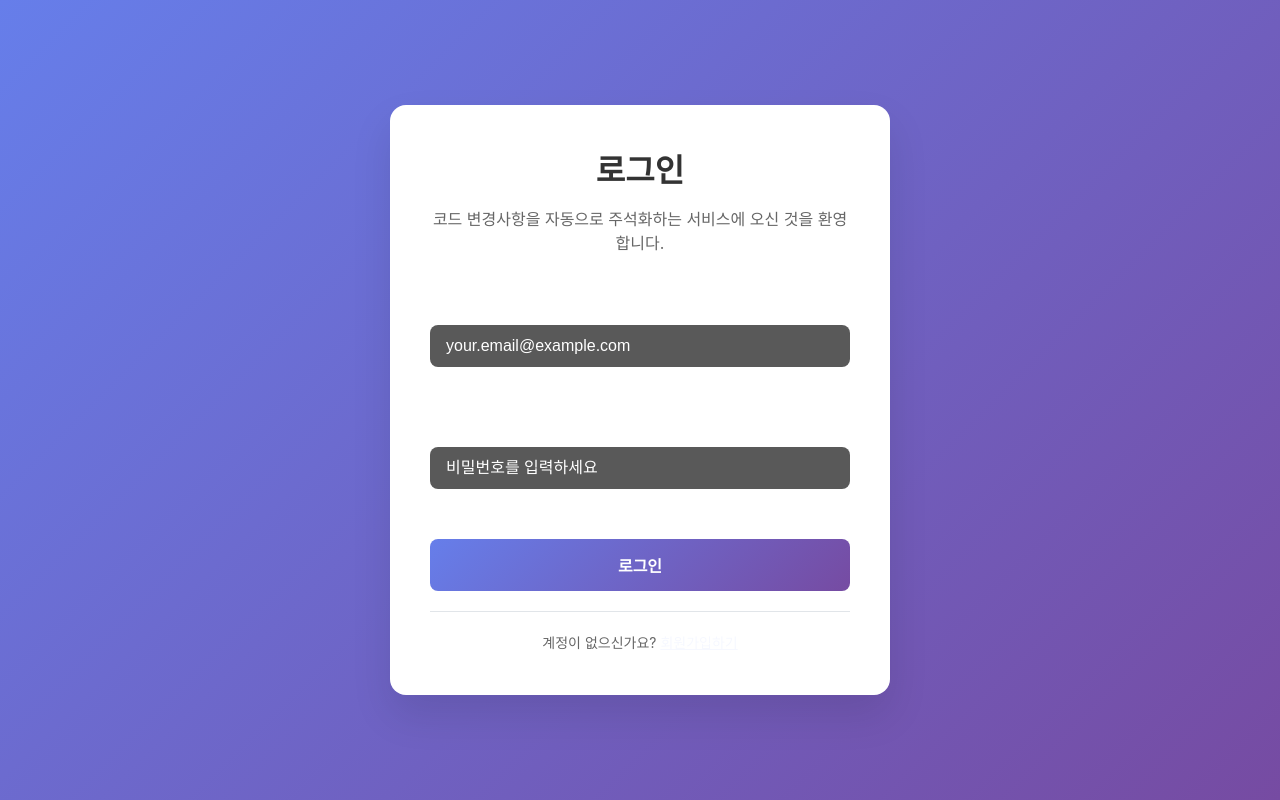
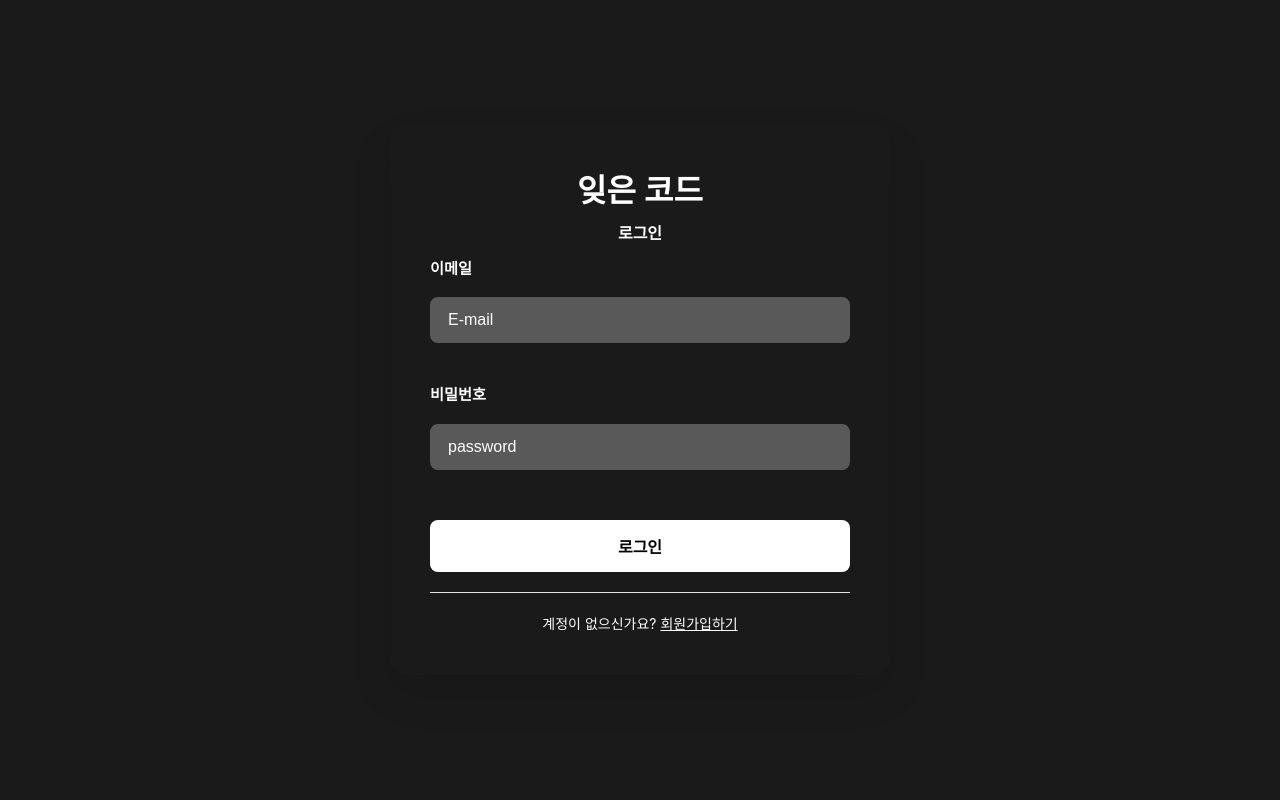
Before and after one commit to HighThon11/Client, a React (Create React App) app: page /login in a window 1280 px wide. Built offline with nearby package versions, Linux system fonts and the light colour scheme.

Commit message:
로그인 창 완료

```diff
--- a/src/components/Login.css
+++ b/src/components/Login.css
@@ -3,12 +3,12 @@
   display: flex;
   align-items: center;
   justify-content: center;
-  background: linear-gradient(135deg, #667eea 0%, #764ba2 100%);
+  background: #1A1A1A;
   padding: 20px;
 }
 
 .login-card {
-  background: white;
+  background: #1A1A1A;
   border-radius: 16px;
   box-shadow: 0 20px 40px rgba(0, 0, 0, 0.1);
   padding: 40px;
@@ -28,11 +28,19 @@
   }
 }
 
-.login-card h1 {
+.login-card h2 {
   text-align: center;
-  color: #333;
+  color: #ffffff;
+  margin-bottom: 5px;
+  font-size: 2rem;
+  font-weight: 600;
+}
+
+.login-title {
+  text-align: center;
+  color: #ffffff;
   margin-bottom: 10px;
-  font-size: 2rem;
+  font-size: 16px;
   font-weight: 700;
 }
 
@@ -58,17 +66,17 @@
 
 .form-group label {
   font-weight: 600;
-  color: #333;
+  color: #ffffff !important;
   font-size: 0.9rem;
 }
 
 .form-group input {
   padding: 12px 16px;
-  border: 2px solid #e1e5e9;
+  border: 2px solid #595959;
   border-radius: 8px;
   font-size: 1rem;
   transition: all 0.3s ease;
-  background: #f8f9fa;
+  background: #595959;
 }
 
 .form-group input:focus {
@@ -110,8 +118,8 @@
 }
 
 .login-button {
-  background: linear-gradient(135deg, #667eea 0%, #764ba2 100%);
-  color: white;
+  background: #ffffff;
+  color: black;
   border: none;
   padding: 14px 24px;
   border-radius: 8px;
@@ -142,14 +150,14 @@
 
 .signup-link p {
   margin: 0;
-  color: #666;
+  color: #ffffff;
   font-size: 14px;
 }
 
 .link-button {
   background: none;
   border: none;
-  color: #667eea;
+  color: #ffffff !important;
   text-decoration: underline;
   cursor: pointer;
   font-size: 14px;
@@ -158,7 +166,7 @@
 }
 
 .link-button:hover {
-  color: #5a6fd8;
+  color: #ffffff !important;
 }
 
 @media (max-width: 600px) {
@@ -167,8 +175,12 @@
     margin: 10px;
   }
 
-  .login-card h1 {
+  .login-card h2 {
     font-size: 1.5rem;
+  }
+
+  .login-title {
+    font-size: 16px;
   }
 
   .github-help ol {
--- a/src/components/Login.js
+++ b/src/components/Login.js
@@ -33,10 +33,8 @@ const Login = ({ onLogin, onSwitchToSignup }) => {
   return (
     <div className="login-container">
       <div className="login-card">
-        <h1>로그인</h1>
-        <p className="login-description">
-          코드 변경사항을 자동으로 주석화하는 서비스에 오신 것을 환영합니다.
-        </p>
+        <h2>잊은 코드</h2>
+        <p className="login-title">로그인</p>
 
         <form onSubmit={handleSubmit(onSubmit)} className="login-form">
           <div className="form-group">
@@ -51,7 +49,7 @@ const Login = ({ onLogin, onSwitchToSignup }) => {
                   message: '유효한 이메일 주소를 입력해주세요'
                 }
               })}
-              placeholder="your.email@example.com"
+              placeholder="E-mail"
             />
             {errors.email && <span className="error">{errors.email.message}</span>}
           </div>
@@ -68,7 +66,7 @@ const Login = ({ onLogin, onSwitchToSignup }) => {
                   message: '비밀번호는 최소 6자 이상이어야 합니다'
                 }
               })}
-              placeholder="비밀번호를 입력하세요"
+              placeholder="password"
             />
             {errors.password && <span className="error">{errors.password.message}</span>}
           </div>
--- a/src/components/ProjectRegistration.css
+++ b/src/components/ProjectRegistration.css
@@ -64,6 +64,7 @@
 .form-group select {
   width: 100%;
   padding: 12px 16px;
+  border: 2px solid #595959;
   border-radius: 8px;
   font-size: 1rem;
   transition: all 0.3s ease;
@@ -343,6 +344,7 @@
 @media (max-width: 480px) {
   .registration-header h1 {
     font-size: 1.3rem;
+    color: #ffffff;
   }
 
   .form-section h2 {
```
